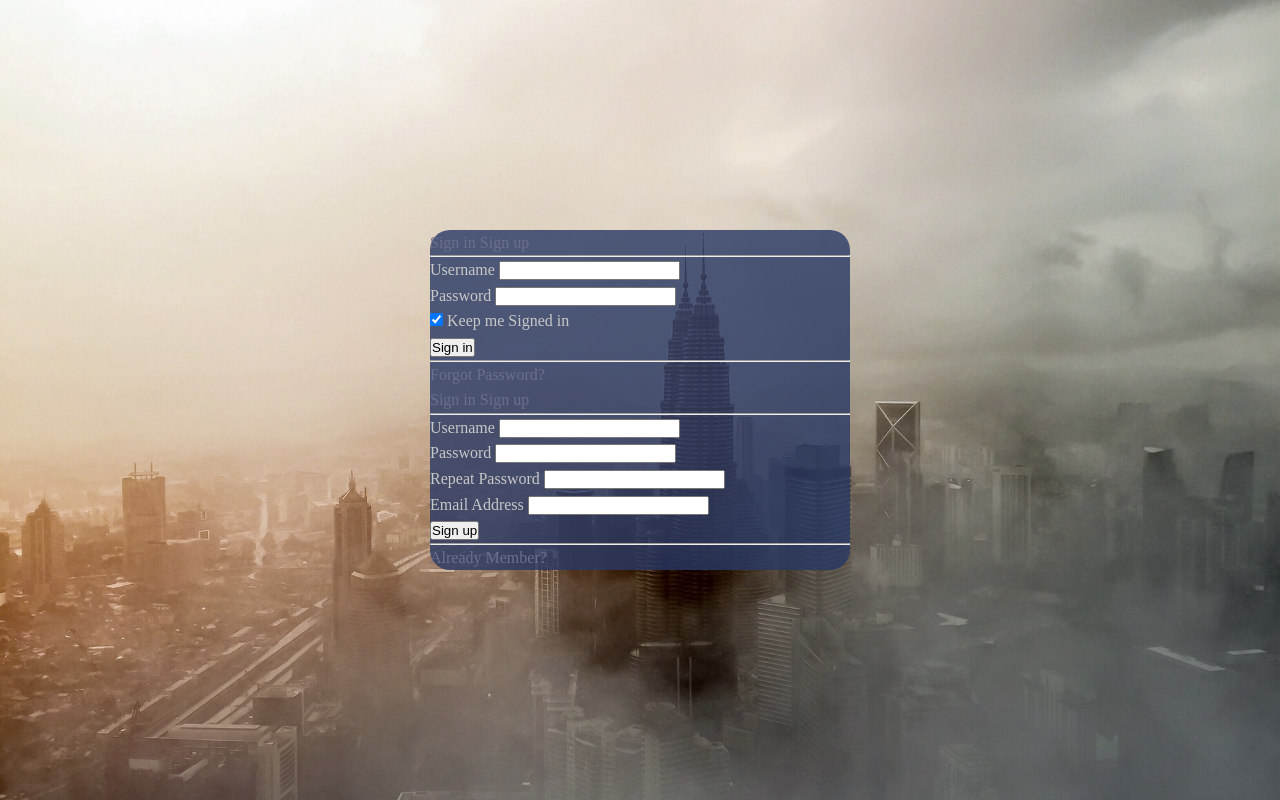
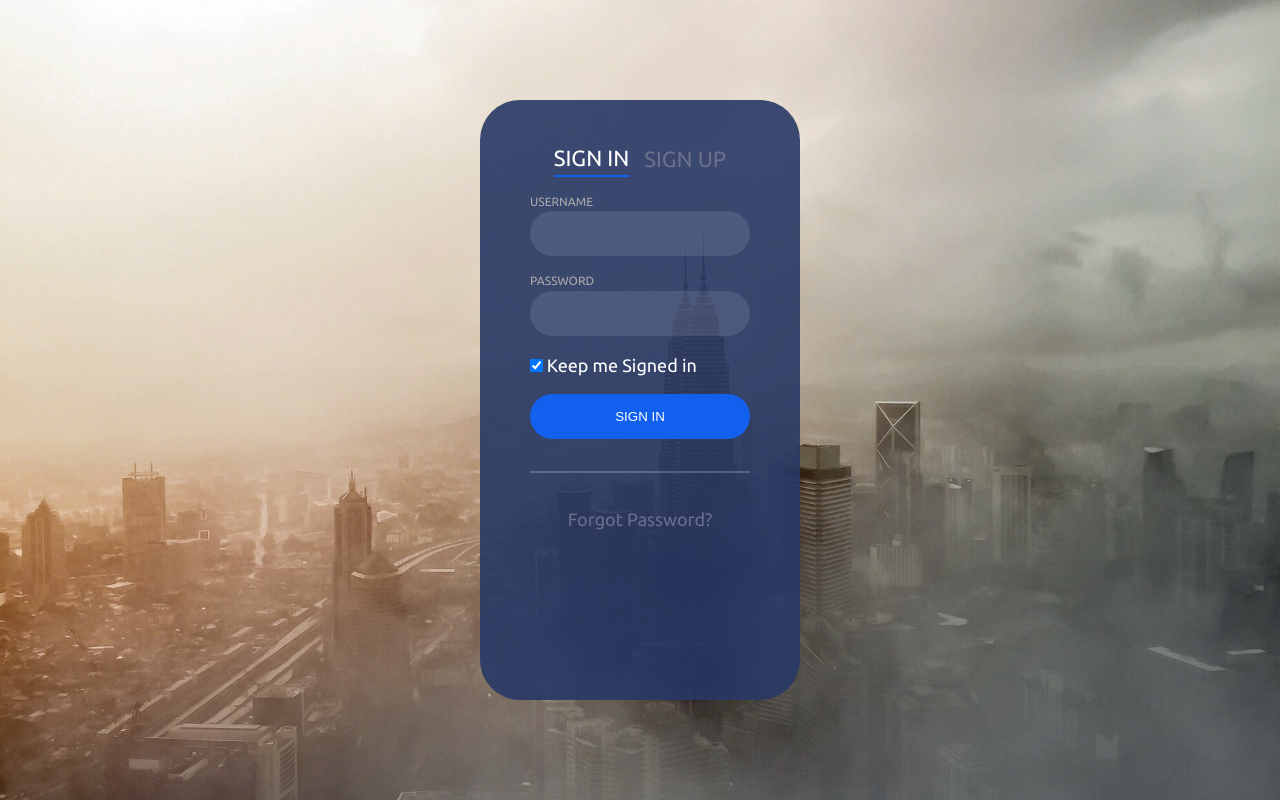
Before and after one commit to Gooze0100/Task-Manager, a PHP site: page /Login/index.html in a window 1280 px wide. Run offline with PHP 8.4, Linux system fonts and the light colour scheme; some web fonts are replaced.

Commit message:
created js folder and file. created function to change sign up and sign in forms. Needs to created funtion and form for forget password form? changed font family

```diff
--- a/CSS/style.css
+++ b/CSS/style.css
@@ -5,22 +5,15 @@
 }
 
 body {
-  font-family: "nunito, sans-serif";
-  background-color: rgba(40, 57, 101, 0.8);
+  font-family: "Ubuntu", nunito, sans-serif;
+  background-color: rgba(40, 57, 101, 0.9);
   line-height: 1.6;
   color: #c8c8c8;
 }
 
-a {
+body a {
   text-decoration: none;
   color: #6a6f8c;
-}
-
-.container {
-  width: 1200px;
-  margin: 0 auto;
-  display: flex;
-  justify-content: center;
 }
 
 .m-1 {
@@ -167,18 +160,165 @@ a {
   padding: 0 6rem;
 }
 
+@keyframes openClose {
+  from {
+    opacity: 0;
+  }
+  to {
+    opacity: 1;
+  }
+}
+
 .forms {
   background: url(../Images/background.jpg) no-repeat center;
   background-size: cover;
-  height: 100vh;
-  width: 100vw;
+  position: fixed;
+  height: 100%;
+  width: 100%;
   display: flex;
   justify-content: center;
   align-items: center;
 }
 
-.sign-form {
-  background-color: rgba(40, 57, 101, 0.8);
-  border-radius: 20px;
-  width: 35%;
+.forms .sign-form {
+  background-color: rgba(40, 57, 101, 0.9);
+  border-radius: 40px;
+  width: 25%;
+  padding: 40px 50px;
+  height: 600px;
+  transition: .3s all ease-in-out;
 }
+
+.forms .sign-form .login {
+  width: 100%;
+  height: 100%;
+}
+
+.forms .sign-form .sign-titles {
+  text-transform: uppercase;
+  font-size: 22px;
+  display: flex;
+  justify-content: center;
+  align-items: center;
+  margin-bottom: 15px;
+}
+
+.forms .sign-form .sign-titles .active {
+  color: white;
+  border-bottom: 2px solid #1161ee;
+}
+
+.forms .sign-form .sign-titles .sign-in-title {
+  margin-right: 15px;
+  transition: .3s all ease-in-out;
+}
+
+.forms .sign-form .sign-titles .sign-in-title:hover {
+  color: #c8c8c8;
+}
+
+.forms .sign-form .sign-titles .sign-up-title {
+  transition: .3s all ease-in-out;
+}
+
+.forms .sign-form .sign-titles .sign-up-title:hover {
+  color: #c8c8c8;
+}
+
+.forms .sign-form .sign-in {
+  animation-name: openClose;
+  animation-duration: 1s;
+  transition: .3s all ease-in-out;
+}
+
+.forms .sign-form .sign-up {
+  animation-name: openClose;
+  animation-duration: 1s;
+  display: none;
+  transition: .3s all ease-in-out;
+}
+
+.forms .group {
+  color: #aaa;
+  margin-bottom: 15px;
+}
+
+.forms .group .small-label {
+  font-size: 12px;
+  display: block;
+  text-transform: uppercase;
+}
+
+.forms .group .sign-inputs {
+  width: 100%;
+  color: white;
+  background-color: rgba(255, 255, 255, 0.1);
+  border-radius: 25px;
+  padding: 15px 20px;
+  border: none;
+  outline: none;
+  transition: .2s all ease-in;
+}
+
+.forms .group .sign-inputs:active, .forms .group .sign-inputs:focus, .forms .group .sign-inputs:hover {
+  background-color: rgba(255, 255, 255, 0.25);
+}
+
+.forms .group .tick {
+  background: rgba(255, 255, 255, 0.1);
+  transition: .2s all ease-out;
+}
+
+.forms .group .tick:checked + .check {
+  color: white;
+}
+
+.forms .group .check {
+  color: #6a6f8c;
+  font-size: 18px;
+  cursor: pointer;
+  transition: .3s all ease-out;
+}
+
+.forms .group .sign-btn {
+  background-color: #1161ee;
+  border: none;
+  padding: 15px 20px;
+  border-radius: 25px;
+  color: white;
+  width: 100%;
+  text-transform: uppercase;
+  transition: .3s all ease-in;
+}
+
+.forms .group .sign-btn:hover {
+  background-color: midnightblue;
+  color: #c8c8c8;
+}
+
+.forms hr {
+  border: 1px solid rgba(255, 255, 255, 0.2);
+}
+
+.forms .foot {
+  text-align: center;
+}
+
+.forms .foot a {
+  font-size: 18px;
+  transition: .3s all ease-out;
+}
+
+.forms .foot a:hover {
+  color: #c8c8c8;
+}
+
+.forms .foot p {
+  font-size: 18px;
+  transition: .3s all ease-out;
+  color: #6a6f8c;
+}
+
+.forms .foot p:hover {
+  color: #c8c8c8;
+}
--- /dev/null
+++ b/JS/main.js
@@ -0,0 +1,25 @@
+"use strict"
+
+const signInTitle = document.querySelector('#signInTitle');
+const signUpTitle = document.querySelector('#signUpTitle');
+const signIn = document.querySelector('#signIn');
+const signUp = document.querySelector('#signUp');
+const memb = document.querySelector('#alreadyMemb');
+
+signInTitle.addEventListener('click', signInFunc);
+signUpTitle.addEventListener('click', signUpFunc);
+memb.addEventListener('click', signInFunc);
+
+function signInFunc() {
+    signUp.style.display = 'none';
+    signIn.style.display = 'block';
+    signInTitle.classList.add('active');
+    signUpTitle.classList.remove('active');
+}
+
+function signUpFunc() {
+    signIn.style.display = 'none';
+    signUp.style.display = 'block';
+    signUpTitle.classList.add('active');
+    signInTitle.classList.remove('active');
+}
--- a/Login/index.html
+++ b/Login/index.html
@@ -5,29 +5,36 @@
     <meta http-equiv="X-UA-Compatible" content="IE=edge" />
     <meta name="viewport" content="width=device-width, initial-scale=1.0" />
     <link rel="stylesheet" href="https://use.typekit.net/wjj8mlr.css" />
+    <!-- Font-family: Nunito -->
+    <link rel="preconnect" href="https://fonts.gstatic.com" />
+    <!-- Font-family: Ubuntu -->
+    <link
+      href="https://fonts.googleapis.com/css2?family=Ubuntu:ital,wght@0,300;0,400;0,500;0,700;1,300;1,400;1,500;1,700&display=swap"
+      rel="stylesheet"
+    />
     <!-- Double dots because you need to get out your folder -->
     <link rel="stylesheet" href="../CSS/style.css" />
-    <title>Login</title>
+    <script defer src="../JS/main.js"></script>
+    <title>Login/Register</title>
   </head>
   <body>
     <section class="forms">
-      <div class="container">
-        <form action="#" method="POST" class="sign-form">
-          <div class="sign-in">
-            <div class="sign-titles">
-              <a href="#" class="sign-in active">Sign in</a>
-              <a href="#" class="sign-up">Sign up</a>
-            </div>
-            <div>
-              <hr />
+      <form action="#" method="POST" class="sign-form">
+        <div class="login">
+          <div class="sign-titles">
+            <a href="#" class="sign-in-title active" id="signInTitle"
+              >Sign in</a
+            >
+            <a href="#" class="sign-up-title" id="signUpTitle">Sign up</a>
+          </div>
+          <div class="sign-in" id="signIn">
+            <div class="group">
+              <label for="username" class="small-label">Username</label>
+              <input type="text" id="username" required class="sign-inputs" />
             </div>
             <div class="group">
-              <label for="username">Username</label>
-              <input type="text" id="username" required />
-            </div>
-            <div class="group">
-              <label for="pass">Password</label>
-              <input type="password" id="pass" required />
+              <label for="pass" class="small-label">Password</label>
+              <input type="password" id="pass" required class="sign-inputs" />
             </div>
             <div class="group">
               <input
@@ -36,56 +43,61 @@
                 value="check"
                 id="check"
                 checked
+                class="tick"
               />
-              <label for="check">Keep me Signed in</label>
+              <label for="check" class="check">Keep me Signed in</label>
             </div>
             <div class="group">
-              <button type="submit" name="sign" value="in">Sign in</button>
+              <button type="submit" name="sign" value="in" class="sign-btn">
+                Sign in
+              </button>
             </div>
             <div>
-              <hr />
+              <hr class="my-2" />
             </div>
-            <div class="foot">
+            <div class="foot my-2">
               <a href="#">Forgot Password?</a>
             </div>
           </div>
-          <div class="sign-up">
-            <div class="sign-titles">
-              <a href="#" class="sign-in">Sign in</a>
-              <a href="#" class="sign-up active">Sign up</a>
+          <div class="sign-up" id="signUp">
+            <div class="group">
+              <label for="username" class="small-label">Username</label>
+              <input type="text" id="username" required class="sign-inputs" />
+            </div>
+            <div class="group">
+              <label for="pass" class="small-label">Password</label>
+              <input type="password" id="pass" required class="sign-inputs" />
+            </div>
+            <div class="group">
+              <label for="passRepeat" class="small-label"
+                >Repeat Password</label
+              >
+              <input
+                type="password"
+                id="passRepeat"
+                required
+                class="sign-inputs"
+              />
+            </div>
+            <div class="group">
+              <label for="email" class="small-label">Email Address</label>
+              <input type="email" id="email" required class="sign-inputs" />
+            </div>
+            <div class="group">
+              <button type="submit" name="sign" value="up" class="sign-btn">
+                Sign up
+              </button>
             </div>
             <div>
-              <hr />
+              <hr class="my-2" />
             </div>
-            <div class="group">
-              <label for="username">Username</label>
-              <input type="text" id="username" required />
-            </div>
-            <div class="group">
-              <label for="pass">Password</label>
-              <input type="password" id="pass" required />
-            </div>
-            <div class="group">
-              <label for="passRepeat">Repeat Password</label>
-              <input type="password" id="passRepeat" required />
-            </div>
-            <div class="group">
-              <label for="email">Email Address</label>
-              <input type="email" id="email" required />
-            </div>
-            <div class="group">
-              <button type="submit" name="sign" value="up">Sign up</button>
-            </div>
-            <div>
-              <hr />
-            </div>
-            <div class="foot">
+            <div class="foot my-2">
               <!-- atversti i sign in psl -->
-              <a href="#">Already Member?</a>
+              <p id="alreadyMemb">Already Member?</p>
             </div>
           </div>
-        </form>
-      </div>
+        </div>
+      </form>
     </section>
   </body>
 </html>
--- a/SASS/_config.scss
+++ b/SASS/_config.scss
@@ -1,21 +1,26 @@
 // Used for variables, functions, mixins and others...
 
-$font-stack: 'nunito, sans-serif';
+$font-stack: 'Ubuntu', nunito, sans-serif;
 $primary-color: #6a6f8c;
 $secondary-color: #c8c8c8;
-$btn-color: #1161ee;
-$background-color: rgba(40,57,101,.8);
+$btn-primary: #1161ee;
+$background-color: rgba(40,57,101,.9);
+$light-gray: #aaa;
+$blue: #1161ee;
+$btn-secondary: #0c1e3b85;
 
-@function text-color($color) {
-    @if(lightness($color) > 70) {
-        @return $background-color;
-    }   @else {
-        @return #fff;
-    }
-}
 
-// Background and text color
-@mixin set-background($color) {
-    background-color: $color;
-    color: text-color($color);
-}
+
+// @function text-color($color) {
+//     @if(lightness($color) > 70) {
+//         @return $background-color;
+//     }   @else {
+//         @return #fff;
+//     }
+// }
+
+// // Background and text color
+// @mixin set-background($color) {
+//     background-color: $color;
+//     color: text-color($color);
+// }
--- /dev/null
+++ b/SASS/_keyframes.scss
@@ -0,0 +1,9 @@
+@keyframes openClose {
+    from {
+        opacity: 0;
+    }
+
+    to {
+        opacity: 1;
+    }
+}
--- a/SASS/_utilities.scss
+++ b/SASS/_utilities.scss
@@ -11,19 +11,14 @@ body {
     background-color: $background-color;
     line-height: 1.6;
     color: $secondary-color;
+
+    a {
+        text-decoration: none;
+        color: $primary-color;
+    }
 }
 
-a {
-    text-decoration: none;
-    color: $primary-color;
-}
 
-.container {
-    width: 1200px;
-    margin: 0 auto;
-    display: flex;
-    justify-content: center;
-}
 
 // List of margins by rems, original html parent is 16px
 $spaceamounts: (1, 2, 3, 4, 5, 6);
--- a/SASS/style.scss
+++ b/SASS/style.scss
@@ -1,21 +1,161 @@
 @import 'config';
 @import 'utilities';
 @import 'buttons';
+@import 'keyframes';
 
 .forms {
     background: url(../Images/background.jpg) no-repeat center;
     background-size: cover;
-    height: 100vh;
-    width: 100vw;
+    position: fixed;
+    height: 100%;
+    width: 100%;
     display: flex;
     justify-content: center;
     align-items: center;
-}
 
-.sign-form {
-    background-color: $background-color;
-    border-radius: 20px;
-    width:35%;
+    .sign-form {
+        background-color: $background-color;
+        border-radius: 40px;
+        width: 25%;
+        padding: 40px 50px;
+        height: 600px;
+        transition: .3s all ease-in-out;
+
+        .login {
+            width: 100%;
+            height: 100%;
+        }
+
+        .sign-titles {
+            text-transform: uppercase;
+            font-size: 22px;
+            display: flex;
+            justify-content: center;
+            align-items: center;
+            margin-bottom: 15px;
+
+            .active {
+                color: white;
+                border-bottom: 2px solid $blue;
+            }
+
+            .sign-in-title {
+                margin-right: 15px;
+                transition: .3s all ease-in-out;
+
+                &:hover {
+                    color: $secondary-color;
+                }
+            }
+
+            .sign-up-title {
+                transition: .3s all ease-in-out;
+
+                &:hover {
+                    color: $secondary-color;
+                }
+            }
+        }
+
+        .sign-in {
+            animation-name: openClose;
+            animation-duration: 1s;
+            transition: .3s all ease-in-out;
+        }
+
+        .sign-up {
+            animation-name: openClose;
+            animation-duration: 1s;
+            display: none;
+            transition: .3s all ease-in-out;
+        }
+    }
+
+
+    .group {
+        color: $light-gray;
+        margin-bottom: 15px;
+
+        .small-label {
+            font-size: 12px;
+            display: block;
+            text-transform: uppercase;
+        }
+
+        .sign-inputs {
+            width: 100%;
+            color: white;
+            background-color: rgba(255, 255, 255, 0.1);
+            border-radius: 25px;
+            padding: 15px 20px;
+            border: none;
+            outline: none;
+            transition: .2s all ease-in;
+
+            &:active, &:focus, &:hover {
+                background-color: rgba(255, 255, 255, 0.25);
+            }
+        }
+
+        .tick {
+            background: rgba(255, 255, 255, .1);
+            transition: .2s all ease-out;
+
+            &:checked + .check {
+                color: white;
+            }
+        }
+
+        .check {
+            color: $primary-color;
+            font-size: 18px;
+            cursor: pointer;
+            transition: .3s all ease-out;
+        }
+
+        .sign-btn {
+            background-color: $btn-primary;
+            border: none;
+            padding: 15px 20px;
+            border-radius: 25px;
+            color: white;
+            width: 100%;
+            text-transform: uppercase;
+            transition: .3s all ease-in;
+
+            &:hover {
+                background-color: midnightblue;
+                color: $secondary-color;
+            }
+        }
+    }
+
+    hr {
+        border: 1px solid rgba(255, 255, 255, .2);
+    }
+
+    .foot {
+        text-align: center;
+
+        & a {
+            font-size: 18px;
+            transition: .3s all ease-out;
+
+            &:hover {
+                color: $secondary-color;
+            }
+        }
+
+        & p {
+            font-size: 18px;
+            transition: .3s all ease-out;
+            color: $primary-color;
+
+            &:hover {
+                color: $secondary-color;
+            }
+        }
+    }
 }
 
 
@@ -34,17 +174,4 @@
 
 
 
-
-
-
-
-
-
-
-
-
-
-
-
-
 @import 'mobile';
```
